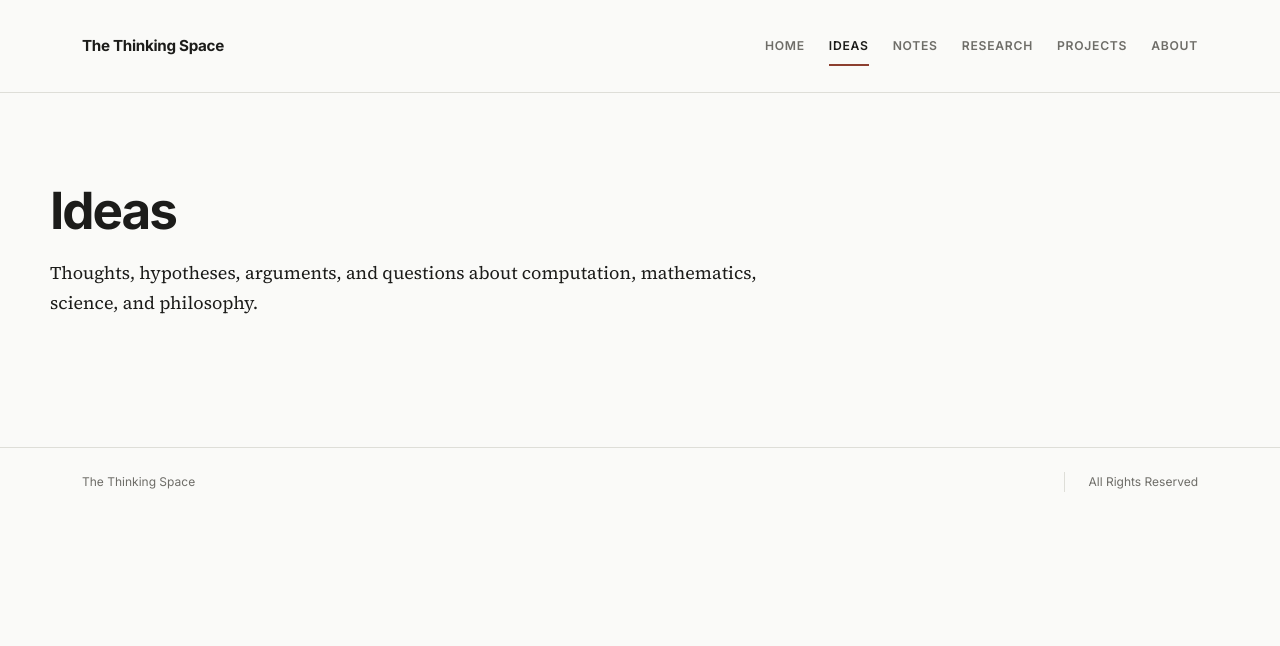
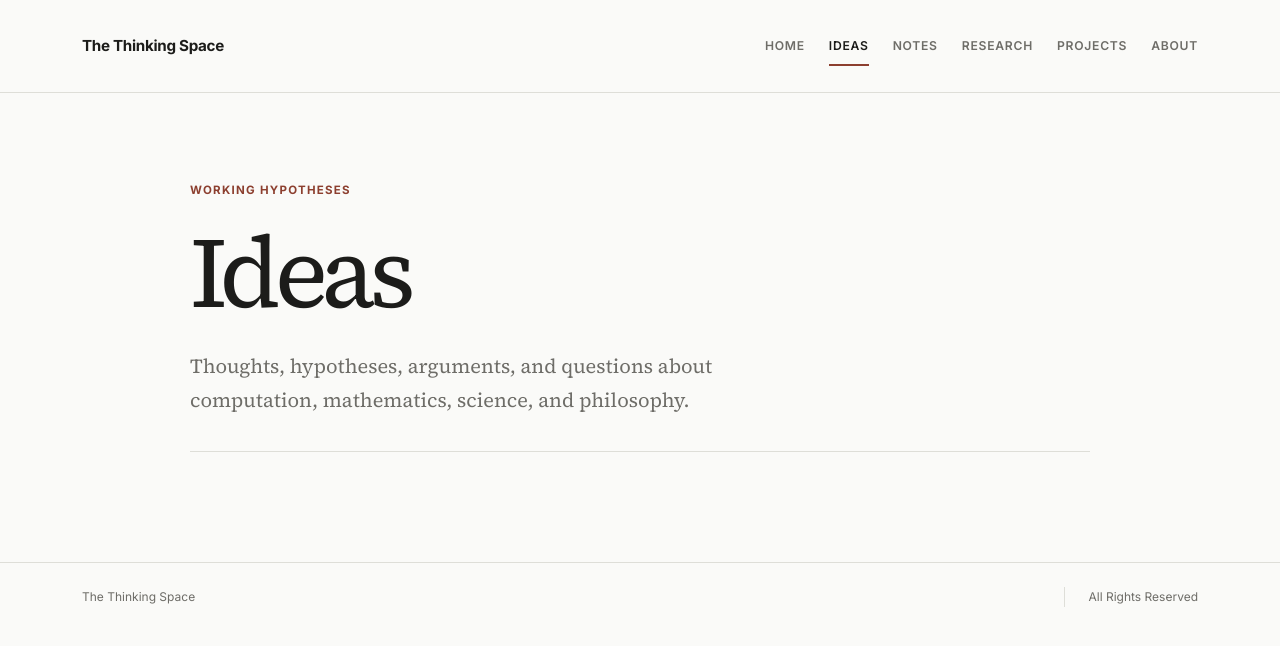
Before and after one commit to NHHimmel/NHH.github.io, a Jekyll site: the page built from ideas.html, in a window 1280 px wide. Shown: the top 646 px of the page. Built offline with Jekyll 4.4.1, drawn with Linux system fonts in a browser that asks for light colours.

Commit message:
Refine ideas page layout

```diff
--- a/ideas.html
+++ b/ideas.html
@@ -4,15 +4,13 @@ title: Ideas
 nav: ideas
 ---
 
-
-
-    <main>
-        <h2>Ideas</h2>
-
+<main class="page-main">
+    <section class="page-intro">
+        <p class="page-kicker">Working hypotheses</p>
+        <h1>Ideas</h1>
         <p>
             Thoughts, hypotheses, arguments, and questions
             about computation, mathematics, science, and philosophy.
         </p>
-    </main>
-
-</html>
+    </section>
+</main>
```
